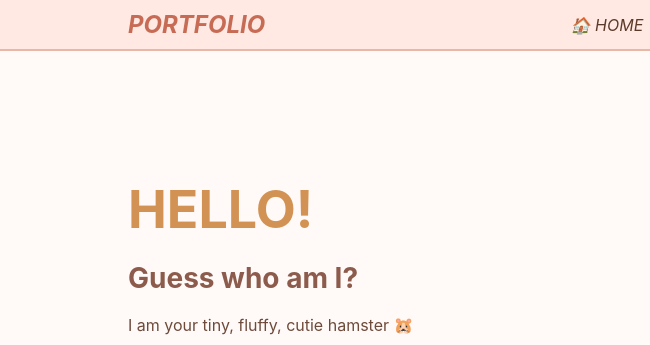
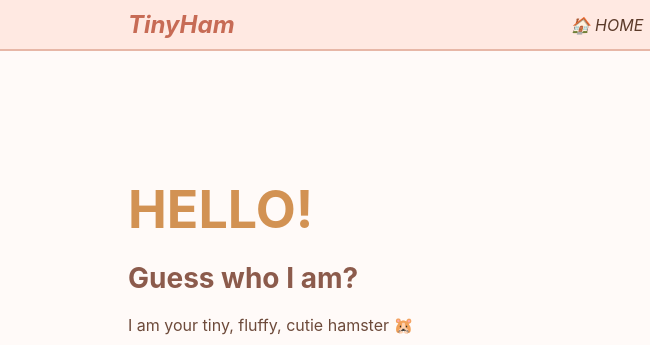
Before and after one commit to gomathid237-debug/webdevelopment, a plain HTML site: page index.html in a window 1280 px wide. Shown: the top 345 px of the page, 0-650 px from the left. Drawn offline with Linux system fonts and the light colour scheme; grey boxes are pictures that could not be loaded.

Commit message:
Update portfolio HTML structure and content

```diff
--- a/index.html
+++ b/index.html
@@ -11,7 +11,7 @@
 
 <!-- NAV BAR -->
 <nav class="navbar">
-    <div class="logo">PORTFOLIO</div>
+    <div class="logo">TinyHam</div>
 
     <ul class="nav-links">
         <li><a href="#home">🏠 HOME</a></li>
@@ -29,7 +29,7 @@
 
         <div class="tiny-text">
             <h1>HELLO!</h1>
-            <h2>Guess who am I?</h2>
+            <h2>Guess who I am?</h2>
             <p>I am your tiny, fluffy, cutie hamster 🐹</p>
 
             <div class="tiny-button">
```
